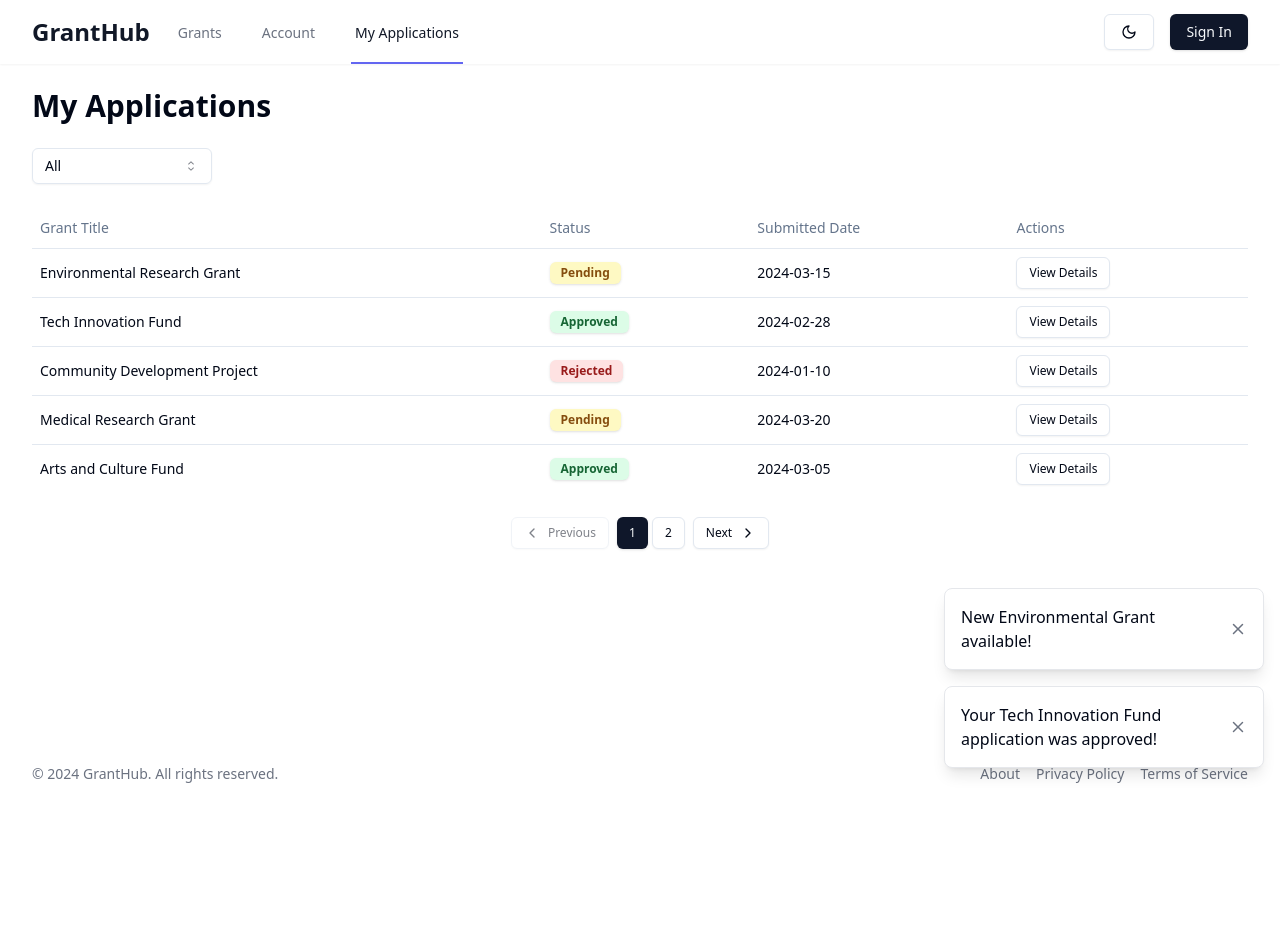
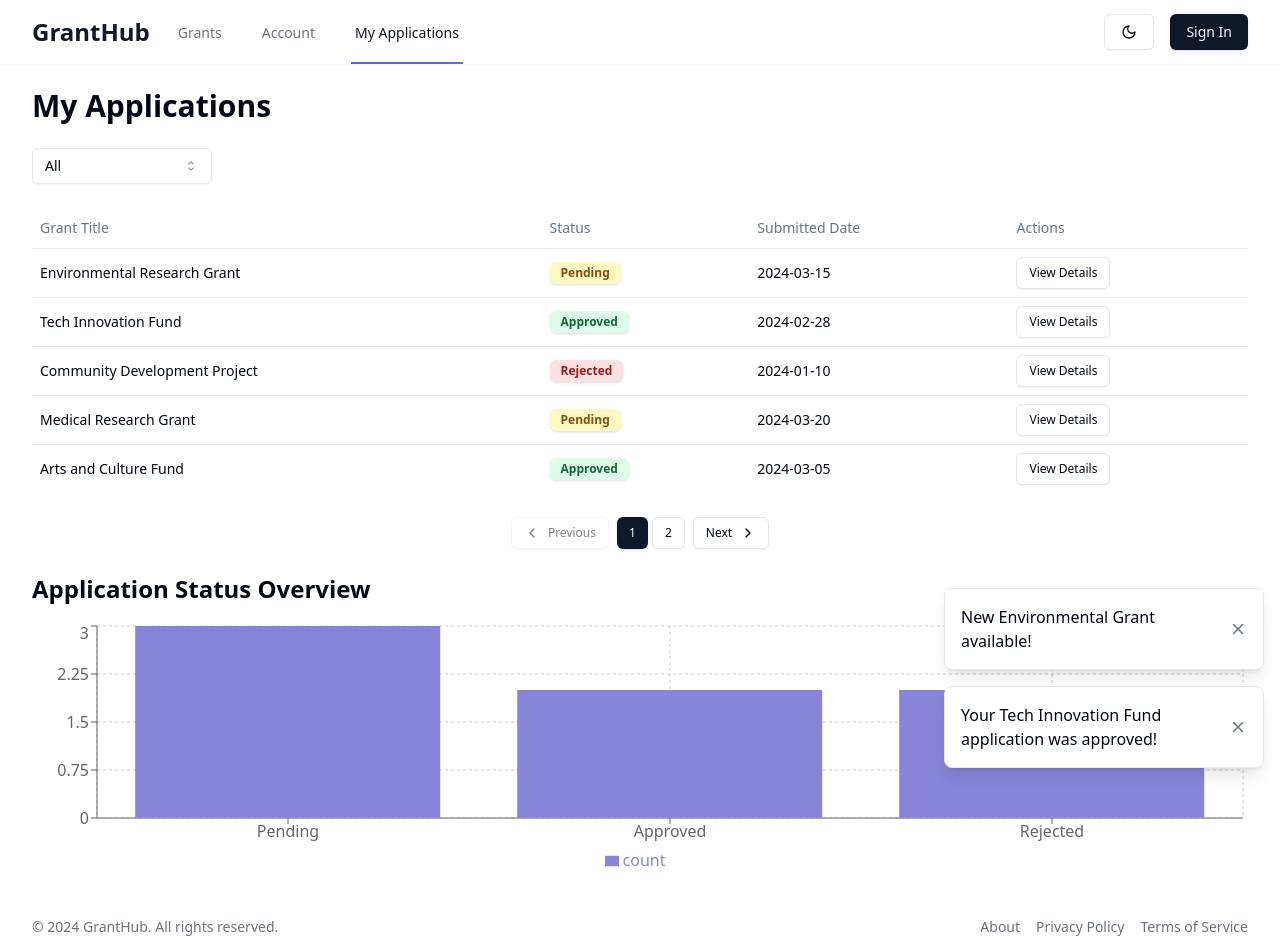
Before and after one commit to fffilps/sg-1181720907235716, a Next.js app: page /applications in a window 1280 px wide. Shown: the top 950 px of the page. Before the commit the page ends 800 px from the top, so only its background shows below. Built offline with nearby package versions, Linux system fonts and the light colour scheme.

Commit message:
SOFTGEN MAGIC

```diff
--- a/src/pages/applications.js
+++ b/src/pages/applications.js
@@ -6,6 +6,8 @@ import { Select, SelectContent, SelectItem, SelectTrigger, SelectValue } from "@
 import { Pagination } from "@/components/ui/pagination";
 import { Skeleton } from "@/components/ui/skeleton";
 import { useToast } from "@/components/ui/use-toast";
+import { BarChart, Bar, XAxis, YAxis, CartesianGrid, Tooltip, Legend, ResponsiveContainer } from 'recharts';
+import SEO from '@/components/SEO';
 
 const dummyApplications = [
   { id: 1, grantTitle: "Environmental Research Grant", status: "Pending", submittedDate: "2024-03-15" },
@@ -71,11 +73,27 @@ export default function Applications() {
     }
   };
 
+  const statusCounts = applications.reduce((acc, app) => {
+    acc[app.status] = (acc[app.status] || 0) + 1;
+    return acc;
+  }, {});
+
+  const chartData = Object.entries(statusCounts).map(([status, count]) => ({
+    status,
+    count
+  }));
+
   if (error) {
     return <div className="text-center text-red-500">{error}</div>;
   }
 
   return (
+    <>
+      <SEO
+        title="My Applications"
+        description="View and manage your grant applications on GrantHub."
+        keywords={['applications', 'grants', 'status', 'management']}
+      />
       <div className="space-y-6">
         <h1 className="text-3xl font-bold">My Applications</h1>
         <div className="flex justify-between items-center">
@@ -104,6 +122,7 @@ export default function Applications() {
             ))}
           </div>
         ) : (
+          <>
             <Table>
               <TableHeader>
                 <TableRow>
@@ -128,12 +147,29 @@ export default function Applications() {
                 ))}
               </TableBody>
             </Table>
-      )}
             <Pagination
               currentPage={currentPage}
               totalPages={totalPages}
               onPageChange={setCurrentPage}
             />
+            <div className="mt-8">
+              <h2 className="text-2xl font-bold mb-4">Application Status Overview</h2>
+              <div className="h-64">
+                <ResponsiveContainer width="100%" height="100%">
+                  <BarChart data={chartData}>
+                    <CartesianGrid strokeDasharray="3 3" />
+                    <XAxis dataKey="status" />
+                    <YAxis />
+                    <Tooltip />
+                    <Legend />
+                    <Bar dataKey="count" fill="#8884d8" />
+                  </BarChart>
+                </ResponsiveContainer>
               </div>
+            </div>
+          </>
+        )}
+      </div>
+    </>
   );
 }
--- a/src/pages/index.js
+++ b/src/pages/index.js
@@ -48,6 +48,14 @@ export default function Home() {
     }, 500);
   }, [debouncedSearchTerm, selectedCategory]);
 
+  const highlightSearchTerm = (text, term) => {
+    if (!term.trim()) return text;
+    const regex = new RegExp(`(${term})`, 'gi');
+    return text.split(regex).map((part, index) =>
+      regex.test(part) ? <mark key={index} className="bg-yellow-200 dark:bg-yellow-800">{part}</mark> : part
+    );
+  };
+
   return (
     <>
       <SEO
@@ -82,7 +90,15 @@ export default function Home() {
           {isLoading
             ? Array(6).fill().map((_, index) => <GrantSkeleton key={index} />)
             : grants.length > 0
-              ? grants.map((grant) => <GrantCard key={grant.id} grant={grant} />)
+              ? grants.map((grant) => (
+                  <GrantCard
+                    key={grant.id}
+                    grant={{
+                      ...grant,
+                      title: highlightSearchTerm(grant.title, searchTerm)
+                    }}
+                  />
+                ))
               : <div className="col-span-full text-center text-gray-500 dark:text-gray-400">No grants found matching your criteria.</div>
           }
         </div>
```
Lines whose indentation alone changed are shown as unchanged.
